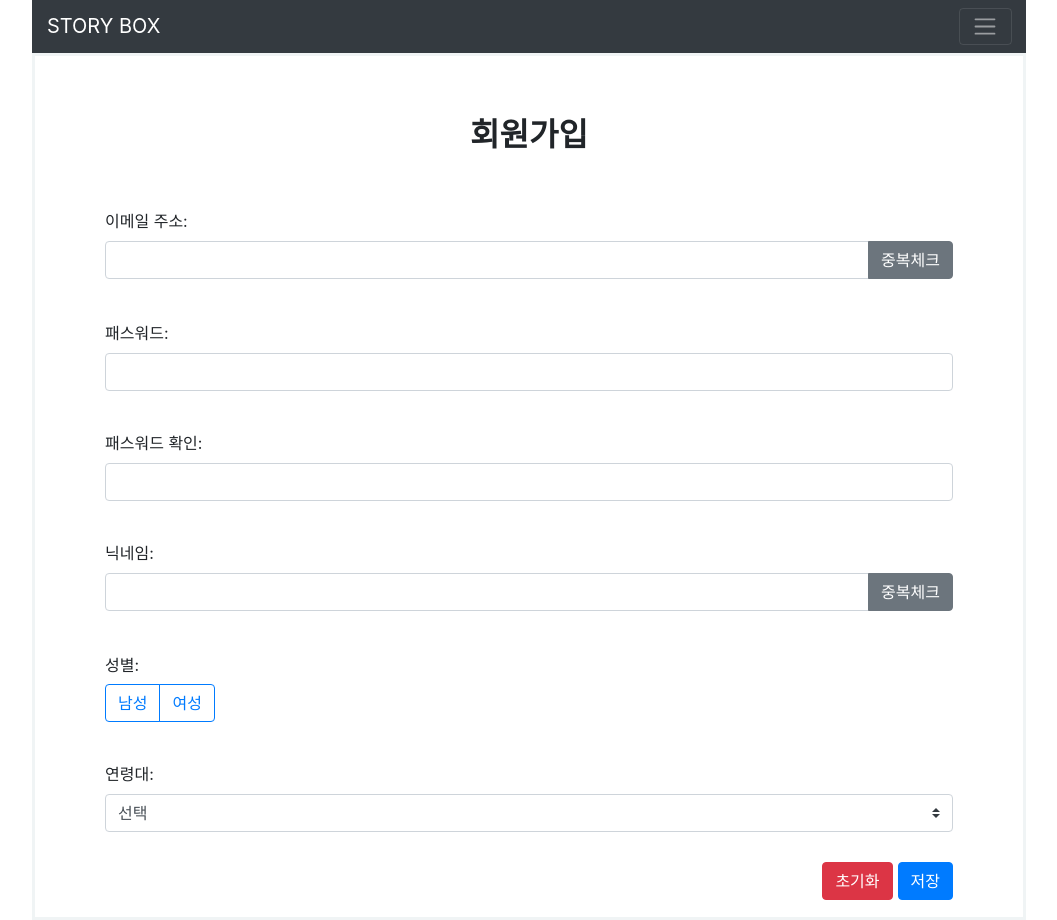
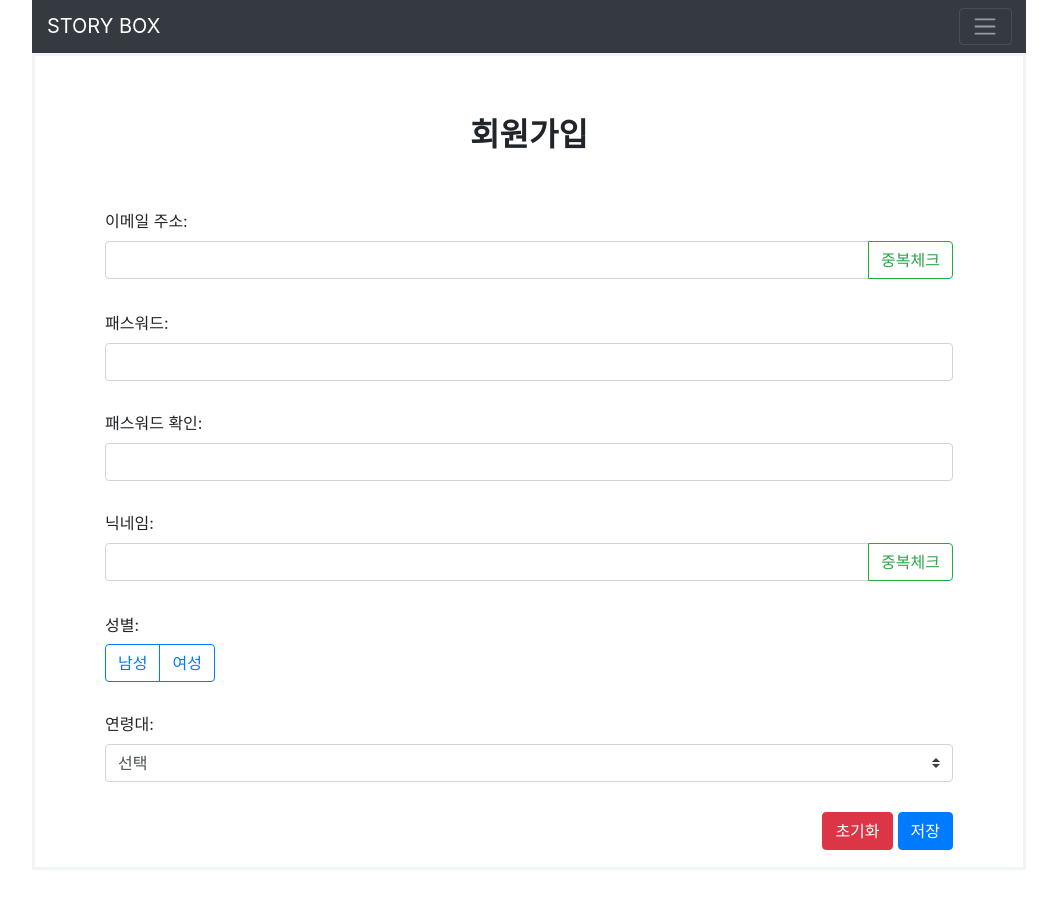
Before and after one commit to 3james/snack-box-frontend, a Vue app: page /#/sign-up in a window 1280 px wide. Shown: the whole page, without its empty margins (111-1168 px from the left). After the commit the page ends 870 px from the top, so only its background shows below. Built offline with nearby package versions, Linux system fonts and the light colour scheme.

Commit message:
CSS 개선

```diff
--- a/src/page/signup/SignUpPage.vue
+++ b/src/page/signup/SignUpPage.vue
@@ -1,28 +1,35 @@
 <template>
   <div>
-    <b-container fluid="lg" style="max-width: 1024px;">
+    <b-container fluid="lg" style="max-width: 1024px">
       <b-form class="form-bound" @submit="onSubmit" @reset="onReset">
         <div class="text-center page-title"><span>회원가입</span></div>
         <b-form-group
-          id="input-group-5"
+          id="input-group-1"
           label="이메일 주소:"
-          label-for="input-5"
+          label-for="input-1"
         >
           <b-input-group>
             <b-form-input
-              id="input-5"
+              id="input-1"
               v-model="form.email"
               type="email"
               required
             ></b-form-input>
             <b-input-group-append>
-              <b-button variant="secondary">중복체크</b-button>
+              <b-button variant="outline-success">중복체크</b-button>
             </b-input-group-append>
           </b-input-group>
-          <div class="valid-check-desc"><span>{{emailCheckDesc}}</span></div>
+          <div class="valid-check-desc">
+            <span>{{ emailCheckDesc }}</span>
+          </div>
         </b-form-group>
 
-        <b-form-group class="form-group-single" id="input-group-2" label="패스워드:" label-for="input-2">
+        <b-form-group
+          class="form-group-single"
+          id="input-group-2"
+          label="패스워드:"
+          label-for="input-2"
+        >
           <b-form-input
             id="input-2"
             v-model="form.pwd"
@@ -31,7 +38,12 @@
           ></b-form-input>
         </b-form-group>
 
-        <b-form-group class="form-group-single" id="input-group-3" label="패스워드 확인:" label-for="input-3">
+        <b-form-group
+          class="form-group-single"
+          id="input-group-3"
+          label="패스워드 확인:"
+          label-for="input-3"
+        >
           <b-form-input
             id="input-3"
             v-model="form.pwdConfirm"
@@ -40,11 +52,7 @@
           ></b-form-input>
         </b-form-group>
 
-        <b-form-group
-          id="input-group-4"
-          label="닉네임:"
-          label-for="input-4"
-          >
+        <b-form-group id="input-group-4" label="닉네임:" label-for="input-4">
           <b-input-group>
             <b-form-input
               id="input-4"
@@ -53,13 +61,20 @@
               required
             ></b-form-input>
             <b-input-group-append>
-              <b-button variant="secondary">중복체크</b-button>
+              <b-button variant="outline-success">중복체크</b-button>
             </b-input-group-append>
           </b-input-group>
-          <div class="valid-check-desc"><span>{{nickCheckDesc}}</span></div>
+          <div class="valid-check-desc">
+            <span>{{ nickCheckDesc }}</span>
+          </div>
         </b-form-group>
 
-        <b-form-group class="form-group-single" label="성별:" v-slot="{ ariaDescribedby }">
+        <b-form-group
+          id="input-group-5"
+          class="form-group-single"
+          label="성별:"
+          v-slot="{ ariaDescribedby }"
+        >
           <b-form-radio-group
             id="btn-radios-1"
             v-model="form.sexSelected"
@@ -72,17 +87,27 @@
           ></b-form-radio-group>
         </b-form-group>
 
-        <b-form-group id="input-group-3" label="연령대:" label-for="input-3">
+        <b-form-group id="input-group-6" label="연령대:" label-for="input-6">
           <b-form-select
-            id="input-3"
+            id="input-6"
             v-model="form.ageSelected"
             :options="ageOptions"
             required
           ></b-form-select>
         </b-form-group>
 
-        <b-button class="float-right" type="submit" variant="primary">저장</b-button>
-        <b-button class="float-right" type="reset" variant="danger" style="margin-right: 5px">초기화</b-button>
+        <div style="margin: 30px 0px 0px 0px">
+          <b-button class="float-right" type="submit" variant="primary"
+            >저장</b-button
+          >
+          <b-button
+            class="float-right"
+            type="reset"
+            variant="danger"
+            style="margin-right: 5px"
+            >초기화</b-button
+          >
+        </div>
       </b-form>
     </b-container>
   </div>
@@ -90,59 +115,56 @@
 
 <script>
 export default {
-  name: 'NavBar',
+  name: "NavBar",
   data() {
     return {
       form: {
-        email: '',
-        pwd: '',
-        pwdConfirm: '',
-        name: '',
-        sexSelected: '',
-        ageSelected: '',
+        email: "",
+        pwd: "",
+        pwdConfirm: "",
+        name: "",
+        sexSelected: "",
+        ageSelected: "",
       },
-      emailCheckDesc: '',
-      nickCheckDesc: '',
+      emailCheckDesc: "",
+      nickCheckDesc: "",
       sexOptions: [
-        { text: '남성', value: 'male' },
-        { text: '여성', value: 'female' }
+        { text: "남성", value: "male" },
+        { text: "여성", value: "female" },
       ],
       ageOptions: [
-        { text: '선택', value: '' },
-        { text: '10대', value: '10' },
-        { text: '20대', value: '20' },
-        { text: '30대', value: '30' },
-        { text: '40대', value: '40' },
-        { text: '50대', value: '50' },
-        { text: '60대', value: '60' },
-        { text: '70대', value: '70' }
-      ]
-    }
+        { text: "선택", value: "" },
+        { text: "10대", value: "10" },
+        { text: "20대", value: "20" },
+        { text: "30대", value: "30" },
+        { text: "40대", value: "40" },
+        { text: "50대", value: "50" },
+        { text: "60대", value: "60" },
+        { text: "70대", value: "70" },
+      ],
+    };
   },
-  created() {
-
-  },
+  created() {},
   methods: {
     onSubmit(event) {
-      event.preventDefault()
-      alert(JSON.stringify(this.form))
+      event.preventDefault();
+      alert(JSON.stringify(this.form));
     },
     onReset(event) {
-      event.preventDefault()
+      event.preventDefault();
       // Reset our form values
-      this.form.email = ''
-      this.form.pwd = ''
-      this.form.pwdConfirm = ''
-      this.form.name = ''
-      this.form.sexSelected = ''
-      this.form.ageSelected = ''
-    }
-  }
-}
+      this.form.email = "";
+      this.form.pwd = "";
+      this.form.pwdConfirm = "";
+      this.form.name = "";
+      this.form.sexSelected = "";
+      this.form.ageSelected = "";
+    },
+  },
+};
 </script>
 
 <style scoped>
-
 .page-title {
   margin: 20px 0 50px 0;
   font-weight: bold;
@@ -157,23 +179,23 @@ export default {
 }
 
 .form-bound {
-  border-width: .2rem;
-  border: solid #f0f4f5;;
-  padding: 35px 70px 55px 70px
+  border-width: 0.2rem;
+  border: solid #f0f4f5;
+  padding: 35px 70px 55px 70px;
 }
 
 @media (max-height: 700px) {
   .form-bound {
-    padding: 35px 20px 55px 20px;
+    padding: 35px 10px 55px 10px;
   }
 }
 
 .form-group {
-  margin-bottom: 30px;
+  margin-bottom: 20px;
 }
 
 .form-group-single {
-  margin-bottom: 40px;
+  margin-bottom: 30px;
 }
 
 .valid-check-desc {
@@ -185,5 +207,4 @@ export default {
   color: #f76c5e;
   font-size: 12px;
 }
-
 </style>
```
